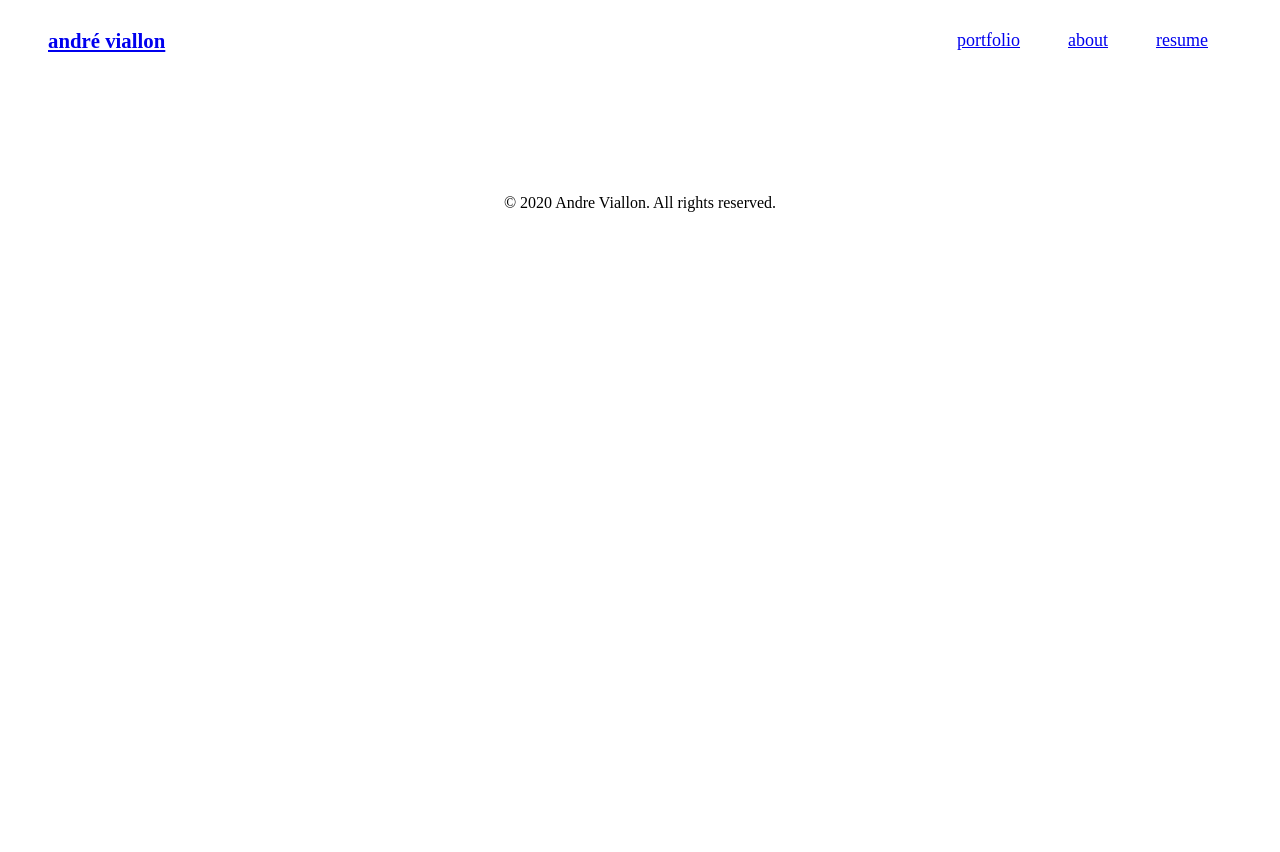
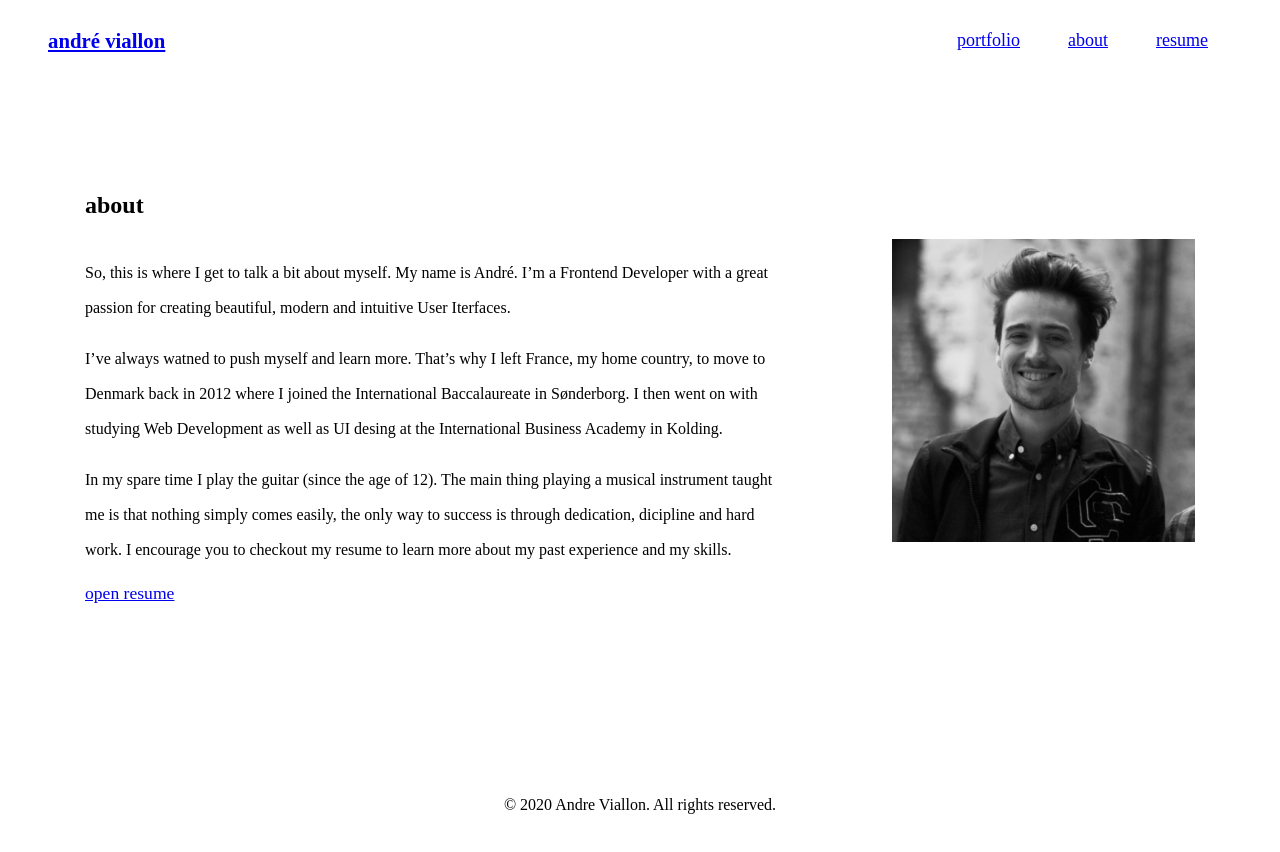
Before and after one commit to andreviallon/portfolio-gatsby, a Gatsby site: page /about in a window 1280 px wide. Before the commit the page ends 800 px from the top, so only its background shows below. Built offline with nearby package versions, Linux system fonts and the light colour scheme; Gatsby itself is replaced by a stand-in of ours.

Commit message:
Add about page

```diff
--- /dev/null
+++ b/src/components/aboutMe.jsx
@@ -0,0 +1,51 @@
+import React from 'react';
+import Img from 'gatsby-image';
+import { graphql, useStaticQuery } from 'gatsby';
+import { Container, Row, Col } from 'react-grid-system';
+import './aboutMe.scss';
+
+export default function AboutMe() {
+    const data = useStaticQuery(graphql`
+        query MyQuery {
+            file(relativePath: {eq: "avatar/avatar.png"}, name: {}) {
+                id
+                childImageSharp {
+                    sizes {
+                        src
+                        srcSet
+                    }
+                    fluid {
+                        ...GatsbyImageSharpFluid
+                    }
+                }
+            }
+        }
+
+    `);
+
+    return (
+        <div className="about-container">
+            <Container>
+                <h2 className="section-title">about</h2>
+
+                <Row gutterWidth={100}>
+                    <Col md={12} lg={8}>
+                        <div className="about-description">
+                            <p>So, this is where I get to talk a bit about myself. My name is André. I’m a Frontend Developer with a great passion for creating beautiful, modern and intuitive User Iterfaces.</p>
+                            <p>I’ve always watned to push myself and learn more. That’s why I left France, my home country, to move to Denmark back in 2012 where I joined the International Baccalaureate in Sønderborg. I then went on with studying Web Development as well as UI desing at the International Business Academy in Kolding.</p>
+                            <p>In my spare time I play the guitar (since the age of 12). The main thing playing a musical instrument taught me is that nothing simply comes easily, the only way to success is through dedication, dicipline and hard work.
+                                I encourage you to checkout my resume to learn more about my past experience and my skills.</p>
+                            <a href="/about" className="open-resume hide-bottom-bar-on-hover">open resume</a>
+                        </div>
+                    </Col>
+
+                    <Col md={12} lg={4}>
+                        <div className="avatar-container">
+                            <Img fluid={data.file.childImageSharp.fluid} />
+                        </div>
+                    </Col>
+                </Row>
+            </Container>
+        </div>
+    )
+}
--- /dev/null
+++ b/src/components/aboutMe.scss
@@ -0,0 +1,19 @@
+.about-container {
+    margin-top: 24vh;
+}
+
+.about-description {
+    margin-bottom: 2rem;
+    p {
+        color: black;
+        margin-bottom: 1rem;
+        line-height: 35px;
+        font-weight: 300;
+        font-size: 1rem;
+    }
+}
+
+.open-resume {
+    font-size: 1.1rem;
+    margin-bottom: 2rem;
+}
--- a/src/components/frontpage.scss
+++ b/src/components/frontpage.scss
@@ -28,7 +28,6 @@ h1 {
 
 .sub-title {
     font-size: 1rem;
-    padding-bottom: 12rem;
     line-height: 34px;
     font-weight: 300;
 }
--- a/src/components/header.jsx
+++ b/src/components/header.jsx
@@ -1,9 +1,9 @@
+import React from 'react';
 import { Link } from "gatsby"
-import PropTypes from "prop-types"
-import React from "react"
 import './header.scss';
 
-const Header = () => (
+const Header = () => {
+  return(
     <header>
       <div className="flex-container">
         <div className="logo">
@@ -18,13 +18,6 @@ const Header = () => (
       </div>
     </header>
   )
-
-Header.propTypes = {
-  siteTitle: PropTypes.string,
-}
-
-Header.defaultProps = {
-  siteTitle: ``,
 }
 
 export default Header
--- a/src/components/layout.jsx
+++ b/src/components/layout.jsx
@@ -18,7 +18,7 @@ const Layout = ({ children }) => {
       <div className="layout-container">
         <main>{children}</main>
       </div>
-        <footer>© {new Date().getFullYear()} Andre Viallon. All rights reserved.</footer>
+      <footer>© {new Date().getFullYear()} Andre Viallon. All rights reserved.</footer>
     </>
   )
 }
--- a/src/pages/about.jsx
+++ b/src/pages/about.jsx
@@ -2,11 +2,12 @@ import React from "react"
 
 import Layout from "../components/layout"
 import SEO from "../components/seo"
+import AboutMe from '../components/aboutMe';
 
 const About = () => (
     <Layout>
         <SEO title="about" />
-        <p>this is the about page</p>
+        <AboutMe></AboutMe>
     </Layout>
 )
 
--- a/src/styles/styles.scss
+++ b/src/styles/styles.scss
@@ -68,3 +68,11 @@ a {
         border-bottom-color: black;
     }
 }
+
+img {
+    border-radius: 10px;
+    -webkit-border-radius: 10px;
+    -moz-border-radius: 10px;
+    -ms-border-radius: 10px;
+    -o-border-radius: 10px;
+}
```
Also changed, not shown: src/components/frontpage.jsx (+21 -7 lines), src/pages/index.jsx (+19 -8 lines). Lines whose indentation alone changed are shown as unchanged.
